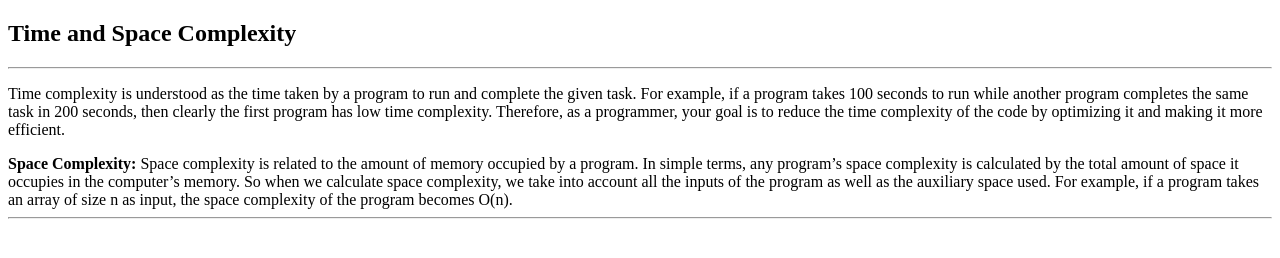
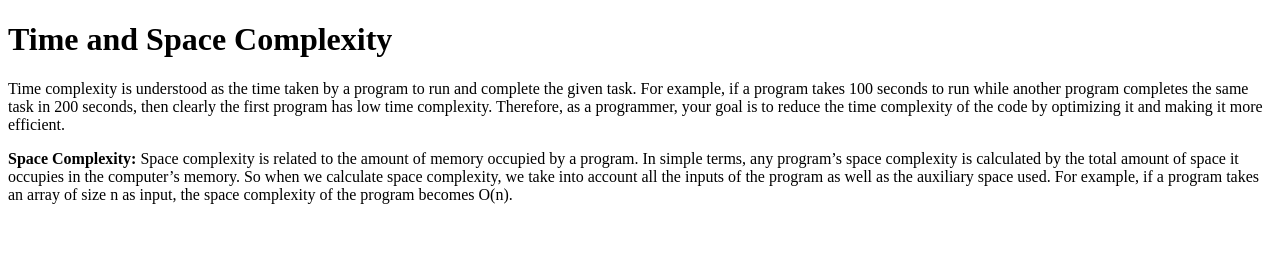
Before and after one commit to acciojob/time-and-space-complexity-ba2-ba, a website: page main.html in a window 1280 px wide. Drawn offline with Linux system fonts and the light colour scheme.

Commit message:
created a submission

```diff
--- a/main.html
+++ b/main.html
@@ -8,14 +8,13 @@
 
 <body>
 	<!-- the entire body must be written by student -->
-	<h2>Time and Space Complexity</h2><hr>
+	<h1>Time and Space Complexity</h1>
 
-	<div>
+
 		<p>Time complexity is understood as the time taken by a program to run and complete the given task. For example, if a program takes 100 seconds to run while another program completes the same task in 200 seconds, then clearly the first program has low time complexity. Therefore, as a programmer, your goal is to reduce the time complexity of the code by optimizing it and making it more efficient.</p>
-   </div>
-	<b>Space Complexity:</b> Space complexity is related to the amount of memory occupied by a program. In simple terms, any program’s space complexity is calculated by the total amount of space it occupies in the computer’s memory. So when we calculate space complexity, we take into account all the inputs of the program as well as the auxiliary space used. For example, if a program takes an array of size n as input, the space complexity of the program becomes O(n).
-	<hr>
-	</div>
+
+	<p><b>Space Complexity:</b> Space complexity is related to the amount of memory occupied by a program. In simple terms, any program’s space complexity is calculated by the total amount of space it occupies in the computer’s memory. So when we calculate space complexity, we take into account all the inputs of the program as well as the auxiliary space used. For example, if a program takes an array of size n as input, the space complexity of the program becomes O(n).</p>
+
     <script type="text/javascript" src="./script.js">
 </script>
 
```
